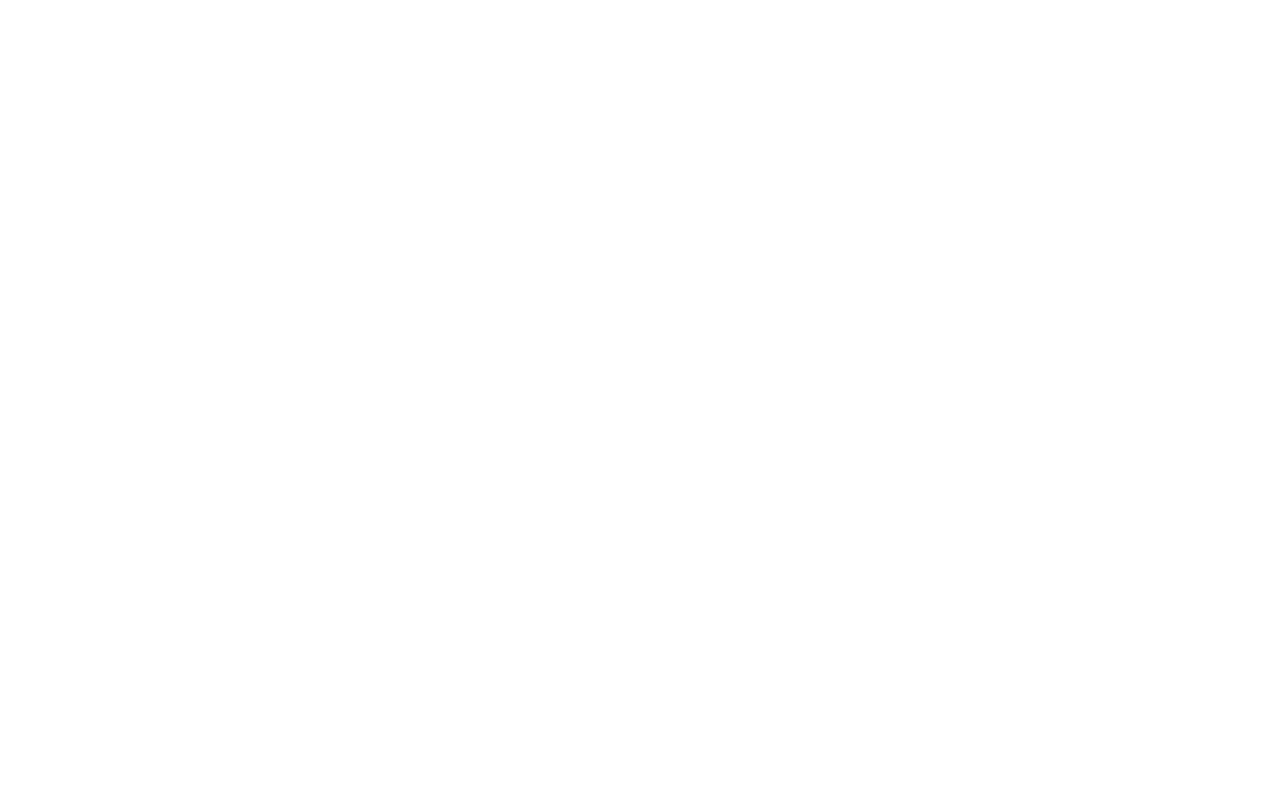
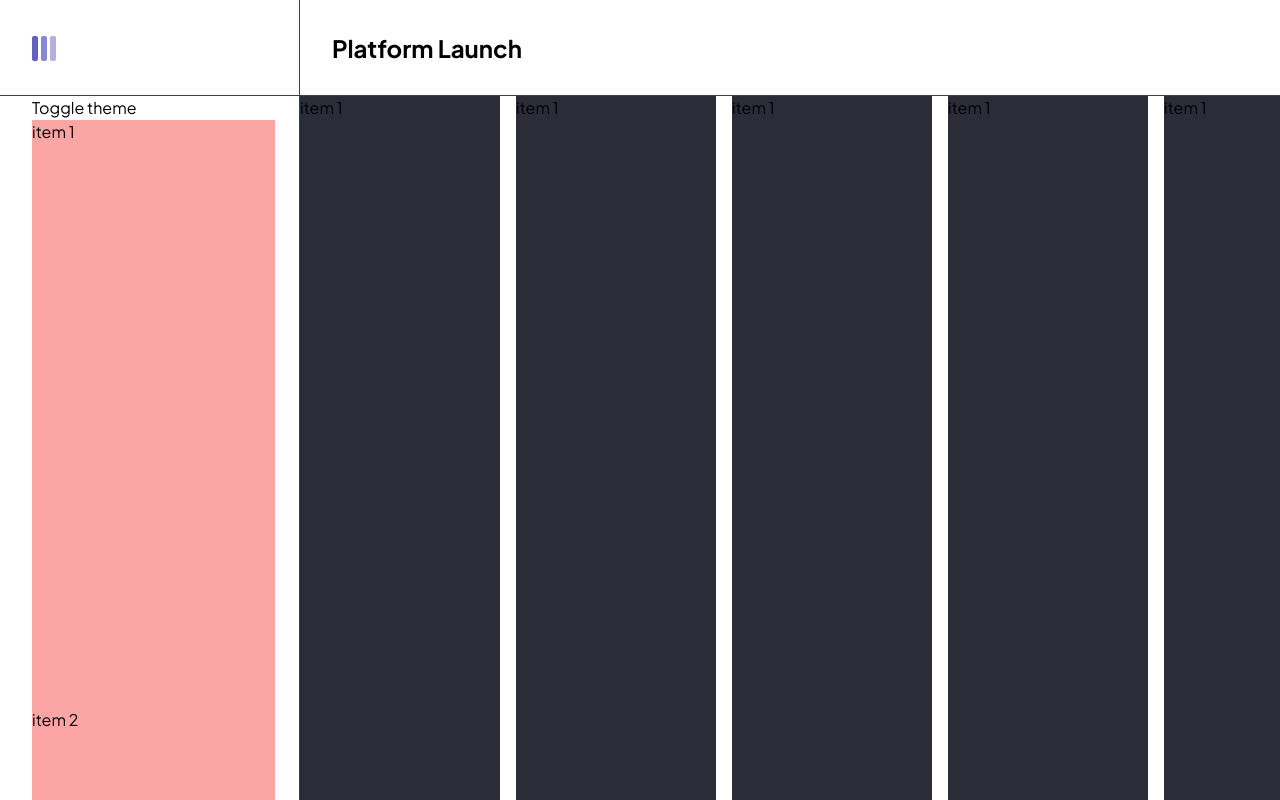
Before and after one commit to Mohamad-Ilham-Ramadhan/kanban-vue, a Vue app: page / in a window 1280 px wide. Built offline with nearby package versions, Linux system fonts and the light colour scheme.

Commit message:
styling: layout done

```diff
--- a/src/App.vue
+++ b/src/App.vue
@@ -5,12 +5,49 @@
 
 const store = useBoardStore()
 console.log('store', store)
+
+  function toggleTheme() {
+    document.documentElement.classList.toggle('dark')
+  }
 </script>
 
 <template>
-  <header class="flex flex-row h-[96px] bg-white dark:bg-dark-light">
-    <div class="shrink-0 w-[300px]"></div>
+  <header class="flex flex-row items-center w-full h-[96px] fixed left-0 top-0 z-50 bg-white dark:bg-dark-light border-b border-b-slate-700">
+    <div class="shrink-0 w-[300px] h-full flex items-center border-r border-r-slate-700 pl-8">
+      <img src="@/assets/logo.svg" alt="logo">
+    </div>
+    <div class="flex items-center px-8">
+      <div class="font-bold text-2xl">Platform Launch</div>
+    </div>
   </header>
+  <div class="flex flex-row">
+    <aside class="shrink-0 w-[300px] h-[100vh] fixed left-0 top-0 z-40 dark:bg-dark-light bg-white border-r border-r-slate-700 pt-[96px]">
+      <div class="h-full pl-8 pr-6 beautify-scrollbar overflow-auto">
+        <button @click="toggleTheme()">Toggle theme</button>
+
+        <div class="overflow-auto beautify-scrollbar">
+          <div class="bg-red-300 h-[1200px] flex flex-col justify-between ">
+            <div>item 1</div>
+            <div>item 2</div>
+            <div>item 3</div>
+          </div>
+        </div>
+      </div>
+    </aside>
+    <main class="pl-[300px] pt-[96px] pb-[40px] flex w-full h-[100vh] overflow-hidden">
+      <div class="beautify-scrollbar w-[100vw] h-[calc(100vh-96px)] overflow-auto">
+        <div class="flex w-full h-full">
+          <div class="shrink-0 w-[200px] bg-dark-light mr-4">item 1</div>
+          <div class="shrink-0 w-[200px] bg-dark-light mr-4">item 1</div>
+          <div class="shrink-0 w-[200px] bg-dark-light mr-4">item 1</div>
+          <div class="shrink-0 w-[200px] h-[1200px] bg-dark-light mr-4">item 1</div>
+          <div class="shrink-0 w-[200px] bg-dark-light mr-4">item 1</div>
+          <div class="shrink-0 w-[200px] bg-dark-light mr-4">item 1</div>
+          <div class="shrink-0 w-[200px] bg-dark-light mr-4">item 8</div>
+        </div>
+      </div>
+    </main>
+  </div>
 </template>
 
 <style scoped></style>
--- a/tailwind.config.js
+++ b/tailwind.config.js
@@ -1,5 +1,6 @@
 /** @type {import('tailwindcss').Config} */
 module.exports = {
+  darkMode: 'class',
   content: [
     './src/**/*.{js,vue}'
   ],
```
